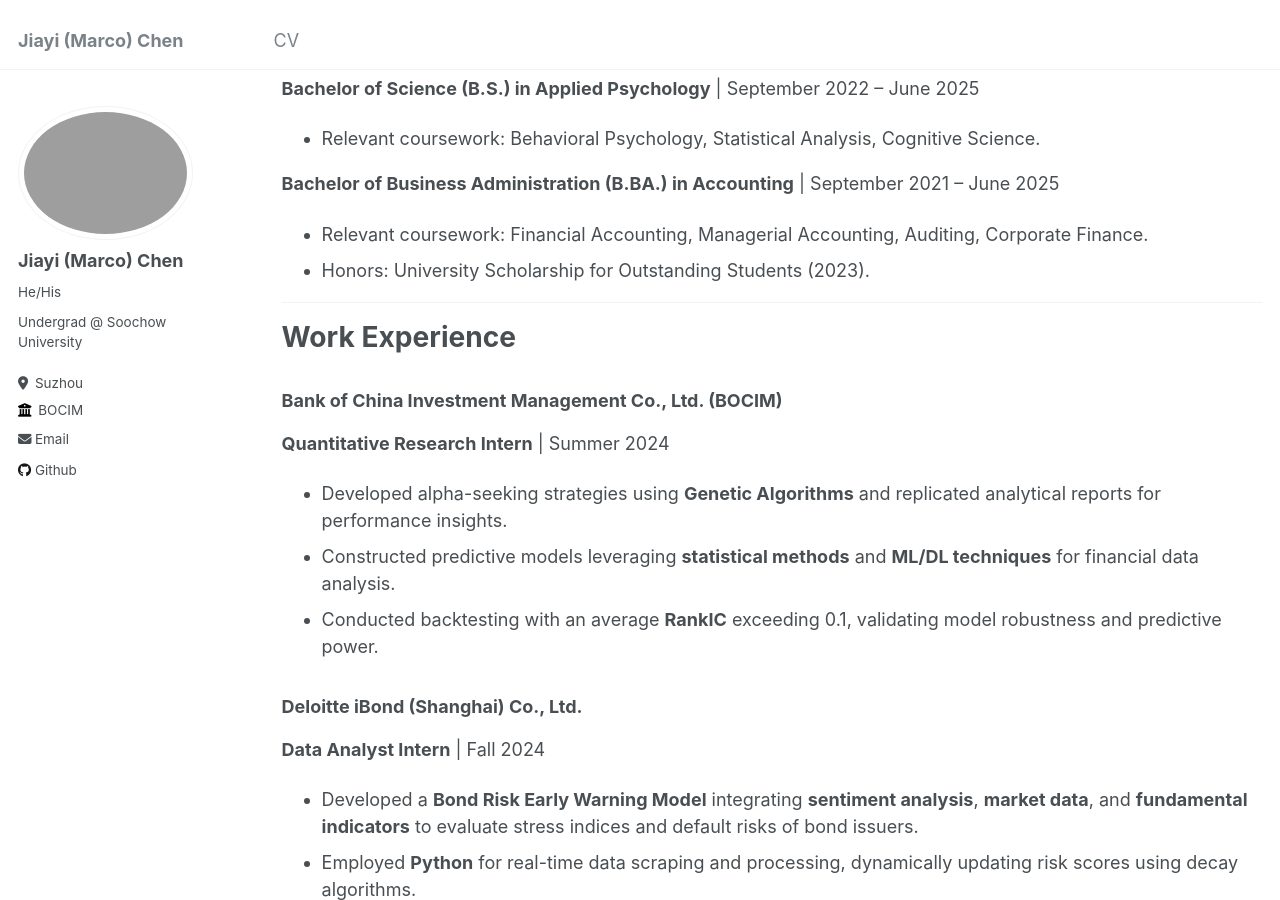
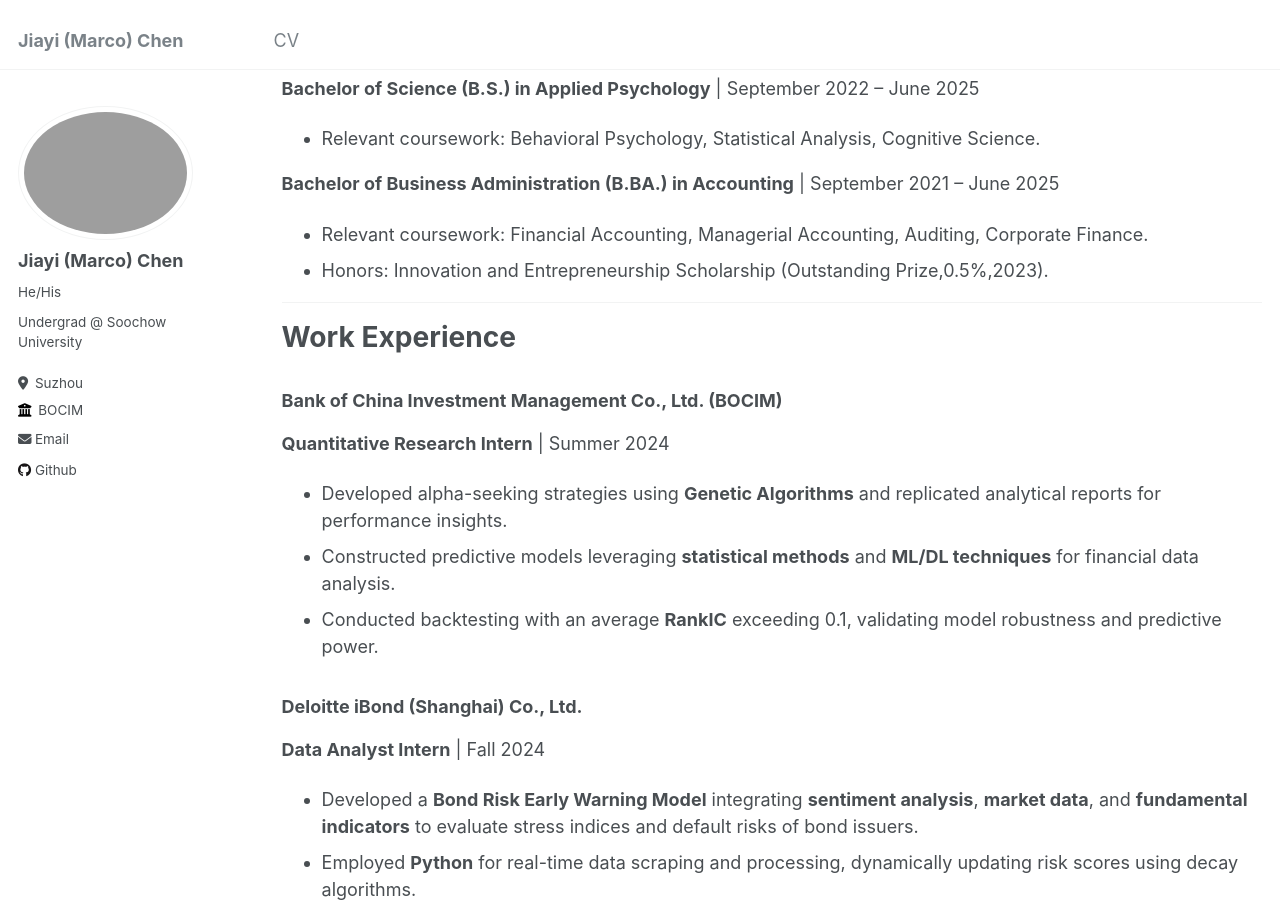
Before and after one commit to marcochen0720/marcochen0720.github.io, a Jekyll site: the page built from _pages/cv.md, in a window 1280 px wide and 900 px high, scrolled down 445 px. Built offline with Jekyll 4.4.1, drawn with Linux system fonts in a browser that asks for light colours.

Commit message:
Update cv.md

```diff
--- a/_pages/cv.md
+++ b/_pages/cv.md
@@ -25,7 +25,7 @@ Education
 
 **Bachelor of Business Administration (B.BA.) in Accounting** | September 2021 – June 2025
 - Relevant coursework: Financial Accounting, Managerial Accounting, Auditing, Corporate Finance.
-- Honors: University Scholarship for Outstanding Students (2023).
+- Honors: Innovation and Entrepreneurship Scholarship (Outstanding Prize,0.5%,2023).
 
 ---
 
```
